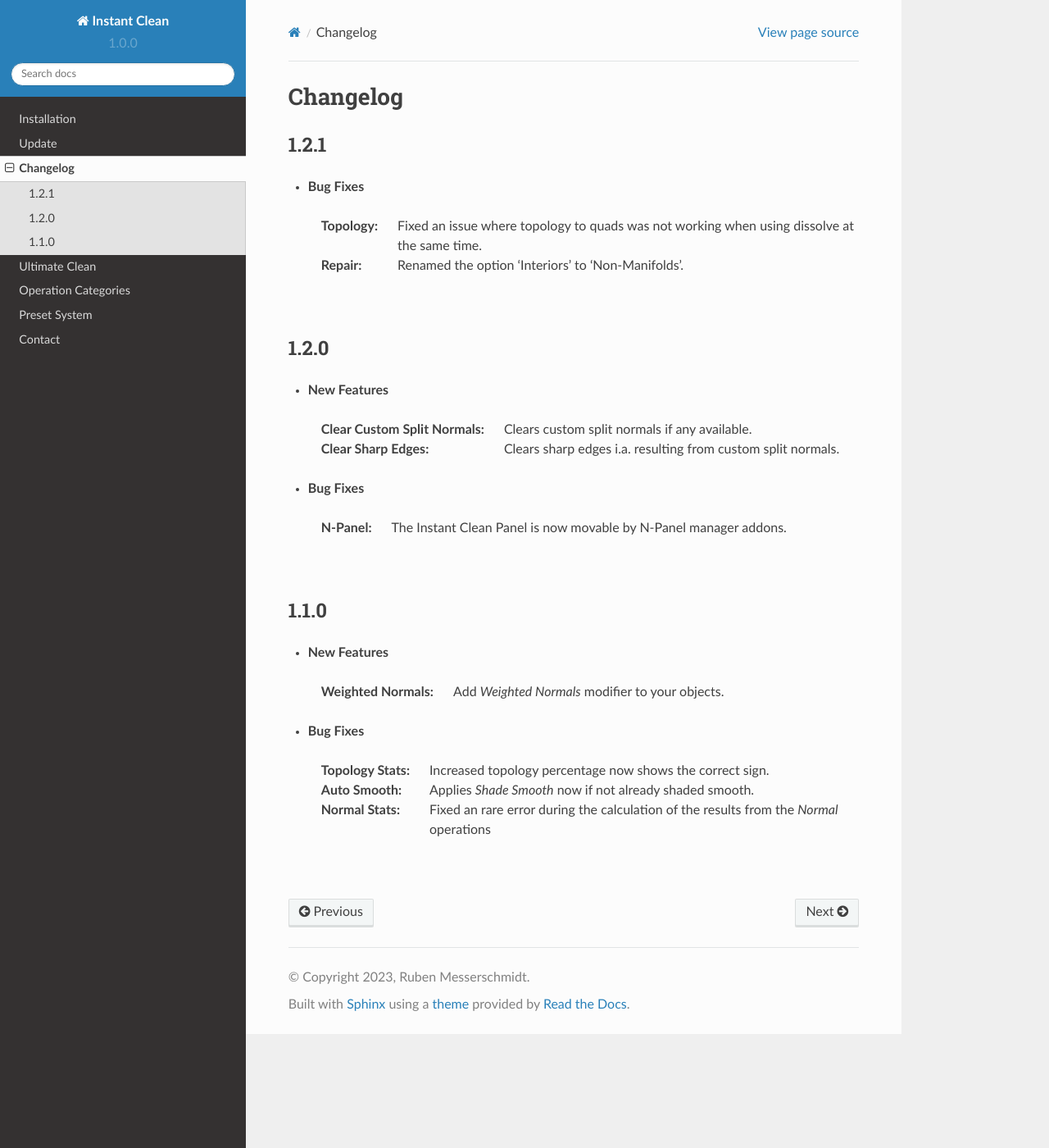
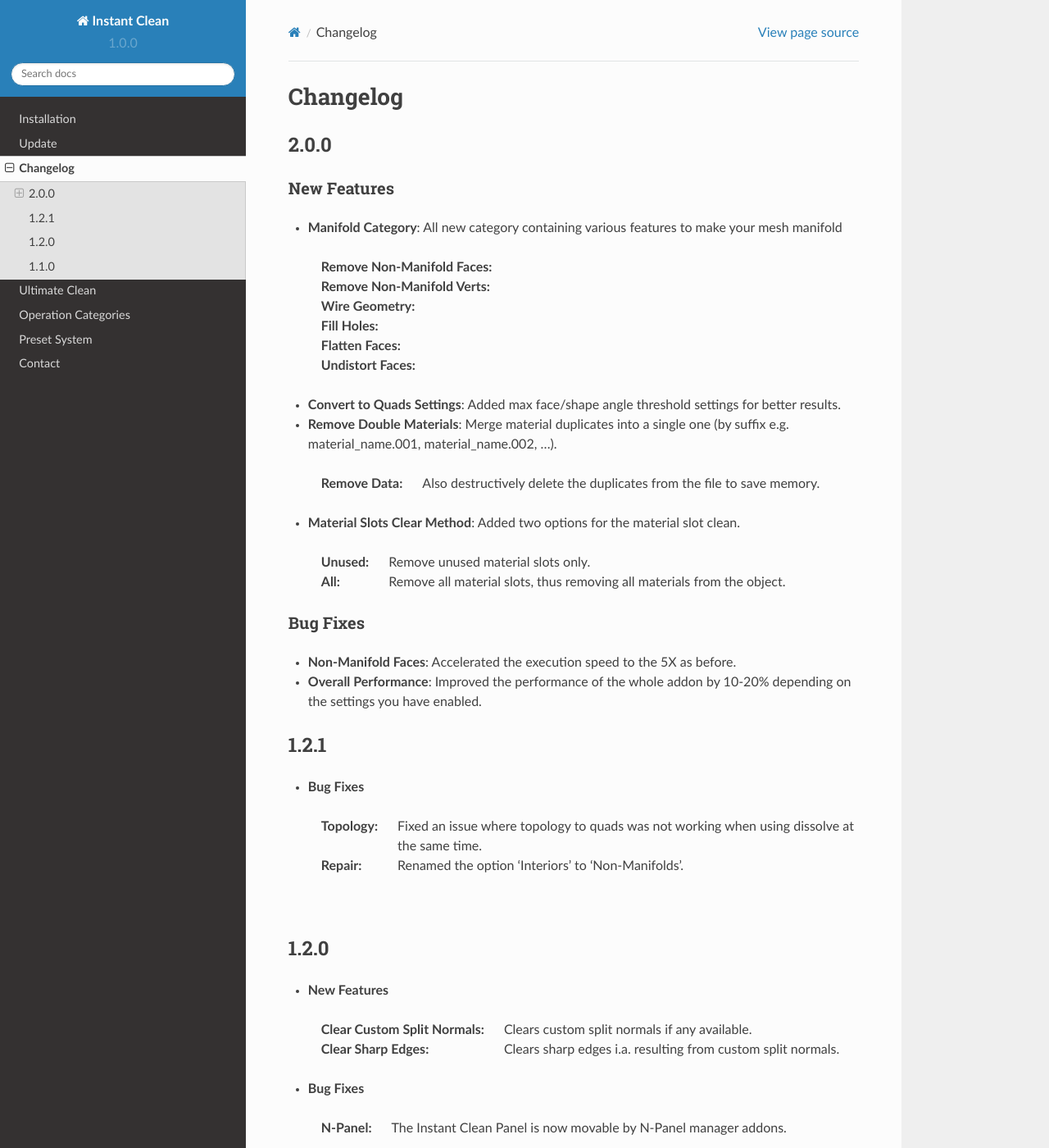
Before and after one commit to rubenmesserschmidt/Instant-Clean_docs, a Sphinx documentation site: the page built from docs/source/changelog.rst, in a window 1280 px wide and 1400 px high. Shown: the whole window at 82% size. Built offline with Sphinx 7.4.7 and the Read the Docs theme 2.0.0, drawn with Linux system fonts in a browser that asks for light colours.

Commit message:
changelog added v2.0.0

```diff
--- a/docs/source/changelog.rst
+++ b/docs/source/changelog.rst
@@ -1,5 +1,35 @@
 Changelog
 #########
+
+
+2.0.0
+*****
+
+New Features
+^^^^^^^^^^^^
+
+* **Manifold Category**: All new category containing various features to make your mesh manifold
+ :Remove Non-Manifold Faces:
+ :Remove Non-Manifold Verts:
+ :Wire Geometry:
+ :Fill Holes:
+ :Flatten Faces:
+ :Undistort Faces:
+
+* **Convert to Quads Settings**: Added max face/shape angle threshold settings for better results.
+* **Remove Double Materials**: Merge material duplicates into a single one (by suffix e.g. material_name.001, material_name.002, ...).
+ :Remove Data: Also destructively delete the duplicates from the file to save memory.
+
+* **Material Slots Clear Method**: Added two options for the material slot clean.
+ :Unused: Remove unused material slots only.
+ :All: Remove all material slots, thus removing all materials from the object.
+
+Bug Fixes
+^^^^^^^^^
+
+* **Non-Manifold Faces**: Accelerated the execution speed to the 5X as before.
+* **Overall Performance**: Improved the performance of the whole addon by 10-20% depending on the settings you have enabled.
+
 
 1.2.1
 *****
```
